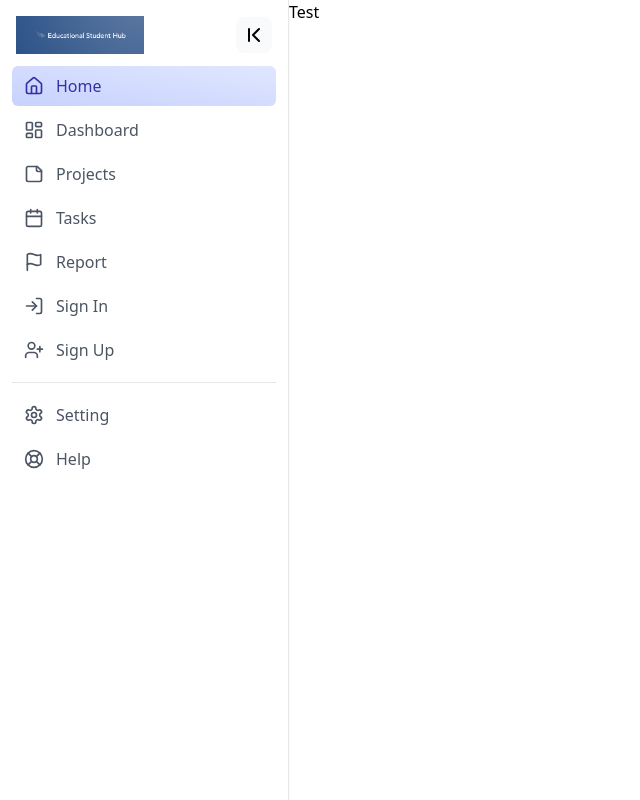
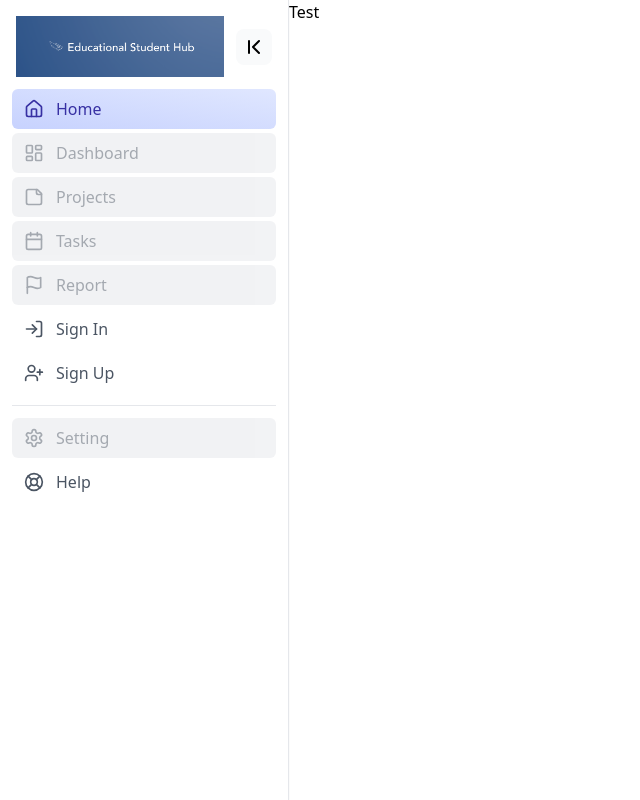
Before and after one commit to Om-1004/Educational-Student-Hub, a React (Vite) app in the folder Education-Student-Hub/: page / in a window 1280 px wide. Shown: the whole page, without its empty margins (0-640 px from the left). Built offline with nearby package versions, Linux system fonts and the light colour scheme; no server answers.

Commit message:
Added Disabled Styling

```diff
--- a/Education-Student-Hub/User/src/App.jsx
+++ b/Education-Student-Hub/User/src/App.jsx
@@ -2,7 +2,17 @@ import React from "react";
 import { BrowserRouter as Router, Route, Routes } from "react-router-dom";
 import Navbar from "./components/Navbar";
 import NavbarItem from "./components/NavbarItem";
-import { Home as HomeIcon, LayoutDashboard, StickyNote, Calendar, Flag, Settings, LifeBuoy, LogIn, UserPlus } from "lucide-react";
+import {
+  Home as HomeIcon,
+  LayoutDashboard,
+  StickyNote,
+  Calendar,
+  Flag,
+  Settings,
+  LifeBuoy,
+  LogIn,
+  UserPlus,
+} from "lucide-react";
 
 import HomePage from "./pages/HomePage.jsx";
 import Dashboard from "./pages/Dashboard.jsx";
@@ -11,13 +21,13 @@ import Tasks from "./pages/Tasks";
 import Report from "./pages/Report";
 import SettingsPage from "./pages/SettingsPage.jsx";
 import Help from "./pages/Help";
-import { useSelector } from 'react-redux';
-import Login from './components/Login.jsx';
-import SignUp from './components/SignUp.jsx';
+import { useSelector } from "react-redux";
+import Login from "./components/Login.jsx";
+import SignUp from "./components/SignUp.jsx";
 import PrivateRoute from "./components/PrivateRoute.jsx";
 
 export default function App() {
-  const { currentUser } = useSelector(state => state.user);
+  const { currentUser } = useSelector((state) => state.user);
 
   // Fetch username and email if they exist
   const username = currentUser?.username;
@@ -26,32 +36,80 @@ export default function App() {
   return (
     <Router>
       <div className="flex">
-        <Navbar
-          username={username && username}
-          email={email && email}
-        >
+        <Navbar username={username && username} email={email && email}>
           <NavbarItem icon={<HomeIcon size={20} />} text="Home" route="/" />
-          <NavbarItem icon={<LayoutDashboard size={20} />} text="Dashboard" route="/dashboard" />
-          <NavbarItem icon={<StickyNote size={20} />} text="Projects" route="/projects" />
-          <NavbarItem icon={<Calendar size={20} />} text="Tasks" route="/tasks" />
-          <NavbarItem icon={<Flag size={20} />} text="Report" route="/report" />
+          <NavbarItem
+            icon={<LayoutDashboard size={20} />}
+            text="Dashboard"
+            route="/dashboard"
+            classes={
+              !currentUser && "bg-gray-200 opacity-50 cursor-not-allowed"
+            }
+          />
+          <NavbarItem
+            icon={<StickyNote size={20} />}
+            text="Projects"
+            route="/projects"
+            classes={
+              !currentUser && "bg-gray-200 opacity-50 cursor-not-allowed"
+            }
+          />
+          <NavbarItem
+            icon={<Calendar size={20} />}
+            text="Tasks"
+            route="/tasks"
+            classes={
+              !currentUser && "bg-gray-200 opacity-50 cursor-not-allowed"
+            }
+          />
+          <NavbarItem
+            icon={<Flag size={20} />}
+            text="Report"
+            route="/report"
+            classes={
+              !currentUser && "bg-gray-200 opacity-50 cursor-not-allowed"
+            }
+          />
           {currentUser ? (
             <div></div>
-          ) : <NavbarItem icon={<LogIn size={20} />} text="Sign In" route="/signin" />}
+          ) : (
+            <NavbarItem
+              icon={<LogIn size={20} />}
+              text="Sign In"
+              route="/signin"
+            />
+          )}
           {currentUser ? (
             <div></div>
-          ) : <NavbarItem icon={<UserPlus size={20} />} text="Sign Up" route="/signUp" />}
+          ) : (
+            <NavbarItem
+              icon={<UserPlus size={20} />}
+              text="Sign Up"
+              route="/signUp"
+            />
+          )}
 
           <hr className="my-3" />
-          <NavbarItem icon={<Settings size={20} />} text="Setting" route="/settings" />
+          <NavbarItem
+            icon={<Settings size={20} />}
+            text="Setting"
+            route="/settings"
+            classes={
+              !currentUser && "bg-gray-200 opacity-50 cursor-not-allowed"
+            }
+          />
           <NavbarItem icon={<LifeBuoy size={20} />} text="Help" route="/help" />
         </Navbar>
 
         <div className="flex-grow">
           <Routes>
             <Route path="/" element={<HomePage />} />
-            <Route path="/report" element={<Report />} />
-            <Route path="/settings" element={<SettingsPage />} />
+            <Route element={<PrivateRoute />}>
+              <Route path="/report" element={<Report />} />
+            </Route>
+            <Route element={<PrivateRoute />}>
+              <Route path="/settings" element={<SettingsPage />} />
+            </Route>
             <Route path="/help" element={<Help />} />
             <Route element={<PrivateRoute />}>
               <Route path="/dashboard" element={<Dashboard />} />
--- a/Education-Student-Hub/User/src/components/Navbar.jsx
+++ b/Education-Student-Hub/User/src/components/Navbar.jsx
@@ -29,7 +29,7 @@ export default function Navbar({ username, email, children }) {
           <img
             src={Logo}
             className={`overflow-hidden transition-all ${
-              expanded ? "w-32" : "w-0"
+              expanded ? "w-52" : "w-0"
             }`}
           />
           <button
--- a/Education-Student-Hub/User/src/components/NavbarItem.jsx
+++ b/Education-Student-Hub/User/src/components/NavbarItem.jsx
@@ -2,14 +2,14 @@ import React, { useContext } from "react";
 import { NavLink, useLocation } from "react-router-dom";
 import { NavBarContext } from "./Navbar";
 
-export default function NavbarItem({ icon, text, route }) {
+export default function NavbarItem({ icon, text, route, classes }) {
   const { expanded } = useContext(NavBarContext);
   const location = useLocation();
 
   const isActive = location.pathname === route;
 
   return (
-    <NavLink to={route} className={`relative flex items-center py-2 px-3 mt-1 font-medium rounded-md cursor-pointer transition-colors ${
+    <NavLink to={route} className={`relative flex items-center py-2 px-3 mt-1 font-medium rounded-md cursor-pointer transition-colors ${classes} ${
         isActive
           ? "bg-gradient-to-tr from-indigo-200 to-indigo-100 text-indigo-800"
           : "hover:bg-indigo-50 text-gray-600"
```
